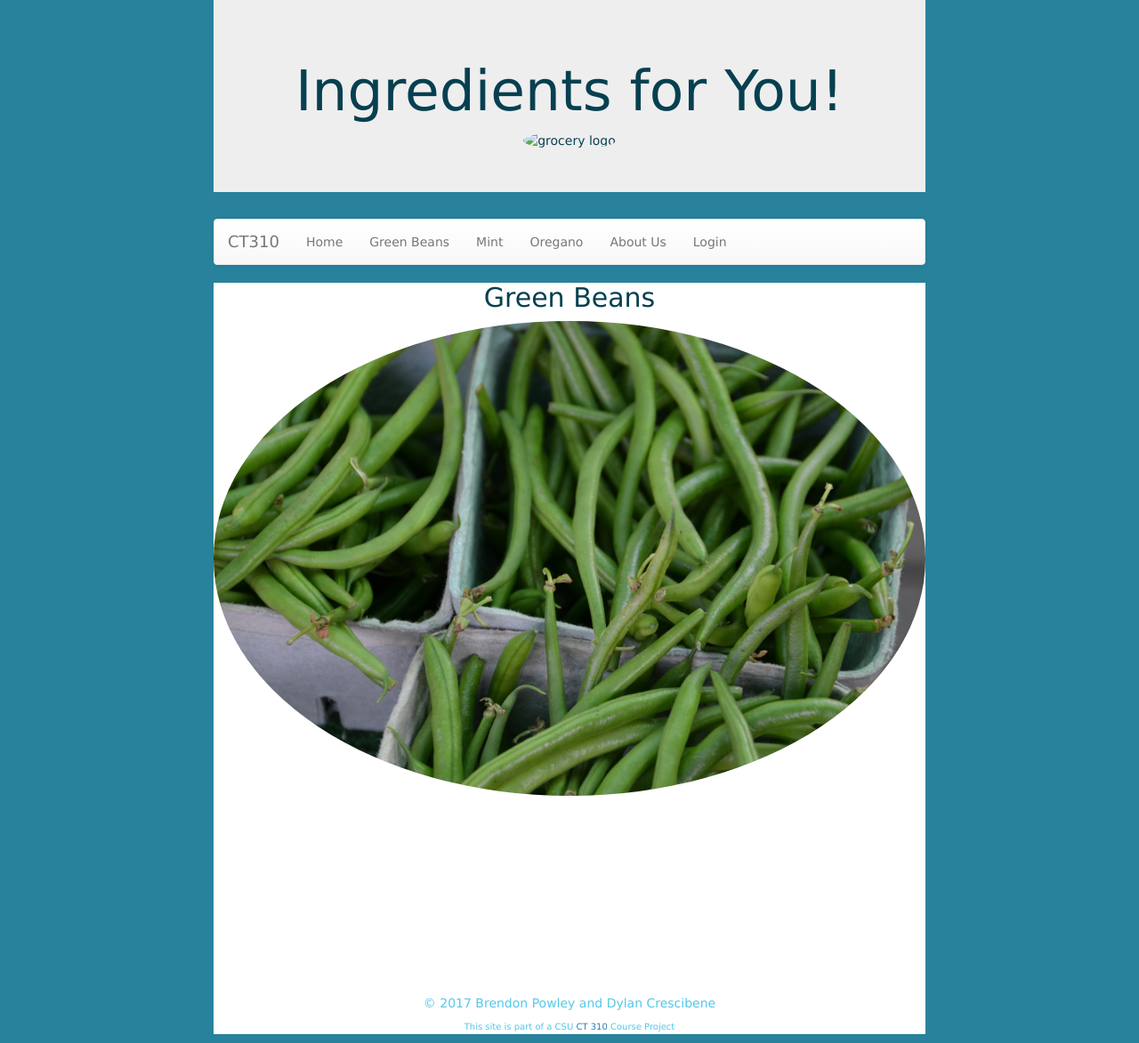
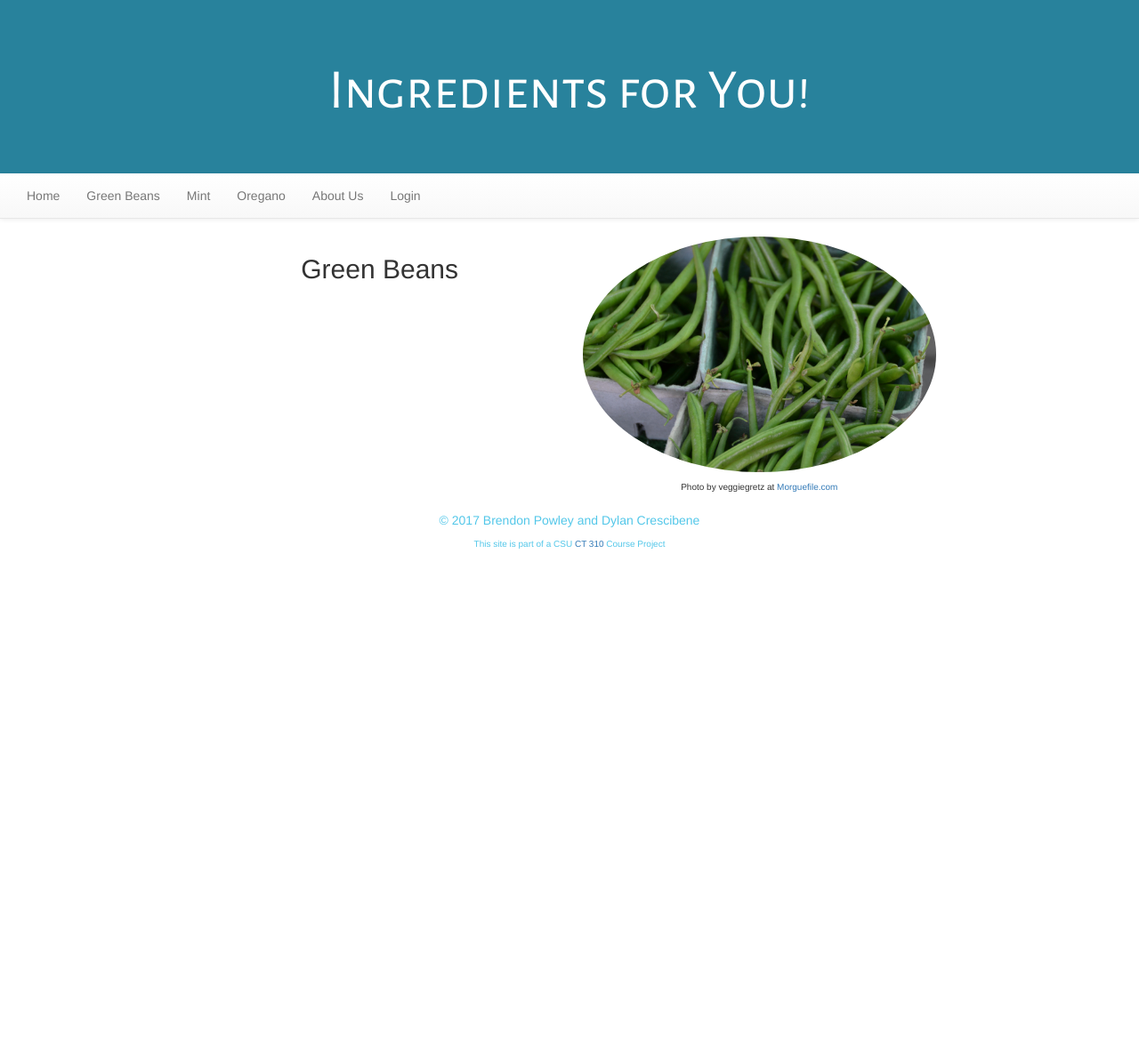
Before and after one commit to DylanCrescibene/CT310-P1, a PHP site: page /greenbean.php in a window 1280 px wide. Shown: the whole page at 89% size. After the commit the page ends 617 px from the top, so only its background shows below. Run offline with PHP 8.4, Linux system fonts and the light colour scheme; some libraries are stand-ins or nearby versions.

Commit message:
changed styling for responsivness

```diff
--- a/about.php
+++ b/about.php
@@ -9,11 +9,12 @@ include ('header.php');
 
 <!-- Start contents of main page here. -->
 
-<div class="mainContainer">
 
+<div class="col-lg-12 col-md-12 col-sm-12 col-xs-12">
 	<h2>About</h2>
+</div>
 
-</div>
+
 
 <!-- End of contents -->
 <?php include('footer.php'); ?>
--- a/footer.php
+++ b/footer.php
@@ -1,5 +1,5 @@
 
-<div class="footer">
+<div class="footer col-lg-12 col-md-12 col-sm-12 col-xs-12">
 	<p>&copy 2017 Brendon Powley and Dylan Crescibene</p>
 	<p style="font-size:10px">This site is part of a CSU <a href = "https://www.cs.colostate.edu/~ct310/yr2017sp/">CT 310</a> Course Project</p>
 </div>
--- a/greenbean.php
+++ b/greenbean.php
@@ -9,11 +9,18 @@ include ('header.php');
 
 <!-- Start contents of main page here. -->
 
-<div class="mainContainer">
+<div class="col-lg-2 col-md-2 hidden-sm hidden-xs" ></div>
 
-	<h2>Green Beans</h2>
+<div class="col-lg-4 col-md-4 col-sm-6 col-xs-6">
+		<h2>Green Beans</h2>
+</div>
+
+<div class="col-lg-4 col-md-4 col-sm-6 col-xs-6">
 	<img  src="./greenbeans.jpg" class="img-circle img-responsive" alt="Picture of Fresh Green Beans" />
+	<p class="photoCred">Photo by veggiegretz at <a href="https://morguefile.com/">Morguefile.com</a></p>
 </div>
+
+<div class="col-lg-2 col-md-2 hidden-sm hidden-xs" ></div>
 
 <!-- End of contents -->
 <?php include('footer.php'); ?>
--- a/header.php
+++ b/header.php
@@ -3,14 +3,18 @@
 
 <head>
 	<meta http-equiv="Content-Type" content="text/html; charset=utf-8" />
+
 	<title><?php echo "IFY  |  " . $pgTitle; ?></title>
-	<meta name="author" content=" Brendon Powley" >
+
+	<meta name="author" content="Dylan Crescibene and Brendon Powley" >
 	<meta name="description" content="CT310 P1: Team 15">
 	<meta name="keywords" content="Dylan,Crescibene,Brendon,Powley,CSU,CT310,Colostate">
+
 	<link rel="stylesheet" href="https://maxcdn.bootstrapcdn.com/bootstrap/3.3.7/css/bootstrap.min.css" integrity="sha384-BVYiiSIFeK1dGmJRAkycuHAHRg32OmUcww7on3RYdg4Va+PmSTsz/K68vbdEjh4u" crossorigin="anonymous">
 	<link rel="stylesheet" href="https://maxcdn.bootstrapcdn.com/bootstrap/3.3.7/css/bootstrap-theme.min.css" integrity="sha384-rHyoN1iRsVXV4nD0JutlnGaslCJuC7uwjduW9SVrLvRYooPp2bWYgmgJQIXwl/Sp" crossorigin="anonymous">
+
 	<script src="https://ajax.googleapis.com/ajax/libs/jquery/3.1.1/jquery.min.js"></script>
 	<script src="https://maxcdn.bootstrapcdn.com/bootstrap/3.3.7/js/bootstrap.min.js"></script>
-	<link rel="stylesheet"
-		href="style.css"
-		type="text/css" />
+
+	<link rel="stylesheet" href="style.css" type="text/css" />
+	<link href='//fonts.googleapis.com/css?family=Alegreya Sans SC' rel='stylesheet'>
--- a/index.php
+++ b/index.php
@@ -9,11 +9,11 @@ include ('header.php');
 
 <!-- Start contents of main page here. -->
 
-<div class="mainContainer">
 
+<div class="col-lg-12 col-md-12 col-sm-12 col-xs-12 container-fluid">
 	<h2>Home Page</h2>
+</div>
 
-</div>
 
 <!-- End of contents -->
 <?php include('footer.php'); ?>
--- a/login.php
+++ b/login.php
@@ -9,11 +9,12 @@ include ('header.php');
 
 <!-- Start contents of main page here. -->
 
-<div class="mainContainer">
 
+<div class="col-lg-12 col-md-12 col-sm-12 col-xs-12">
 	<h2>Login</h2>
+</div>
 
-</div>
+
 
 <!-- End of contents -->
 <?php include('footer.php'); ?>
--- a/nav.php
+++ b/nav.php
@@ -4,18 +4,23 @@
 <div class="header">
 	<div class="jumbotron" style="text-align:center">
 		<h1>Ingredients for You!</h1>
-		<img src="" class="img-circle" alt="grocery logo" width="50" height="50">
 	</div>
 </div>
 
 
 <div>
 
-	<nav class="navbar navbar-default">
+	<nav class="navbar navbar-default  navbar-static-top">
 		<div class="container-fluid">
 			<div class="navbar-header">
-				<a class="navbar-brand" href="https://www.cs.colostate.edu/~ct310/yr2017sp/">CT310</a>
+				<button type="button" class="navbar-toggle" data-toggle="collapse" data-target="#myNavbar">
+					<span class="icon-bar"></span>
+					<span class="icon-bar"></span>
+					<span class="icon-bar"></span >
+				</button>
 			</div>
+
+			<div class="collapse navbar-collapse" id="myNavbar">
 				<ul class="nav navbar-nav">
 					<li><a href="./index.php">Home</a></li>
 					<li><a href="./greenbean.php">Green Beans</a></li>
@@ -25,4 +30,6 @@
 					<li><a href="./login.php">Login</a></li>
 				</ul>
 			</div>
+
+		</div>
 	</nav>
--- a/style.css
+++ b/style.css
@@ -1,59 +1,27 @@
-body {
-    font-family: Verdana, Arial, sans-serif;
-    color: rgb(6, 64, 80);
-    background-color: rgb(40, 130, 156);
-    width: 800px;
-    margin:auto;
+.jumbotron {
+	background-color: rgb(40, 130, 156);
+	margin-bottom: 0px;
+	color:white;
+	font-family: 'Alegreya Sans SC';
+}
+.mainContainer {
+	padding: 2em;
 }
 
-.mainContainer {
-	height: 100vh;
+h2 {
+	text-align: center
+}
+
+
+.footer {
+	text-align:center;
+	margin-top:10px;
+	color: rgb(83, 199, 233);
 	background-color: white;
 }
 
-H2 { text-align: center }
-
-nav.navigation{
-	border: 1px solid rgb(156, 97, 40);
+.photoCred {
 	text-align: center;
-	background-color: rgb(156, 97, 40);
+	font-size: 10px;
+	margin-top: 1em;
 }
-
-nav.navigation li {
-	display: inline-block;
-	border: 2px solid black;
-	padding: 2px;
-	width: 8em;
-	background-color: black;
-}
-
-nav.navigation li:hover {
-	background-color:  rgb(232, 171, 112);
-}
-
-nav.navigation li.active{
-	border: 2px solid rgb(83, 199, 233);
-}
-
-nav.navigation li a{
-	color: White;
-	text-decoration:none
-}
-
-nav.navigation li:hover > a{
-	color: black;
-}
-
-.footer {
-	text-align:center;
-	width: 100%;
-	margin:auto;
-	color: rgb(83, 199, 233);
-
-	background-color: white;
-}
-
-.pageContent {
-	padding: 2em;
-
-}
```
Also changed, not shown: mint.php (+8 -1 lines), oregano.php (+8 -1 lines). Lines whose indentation alone changed are shown as unchanged.
